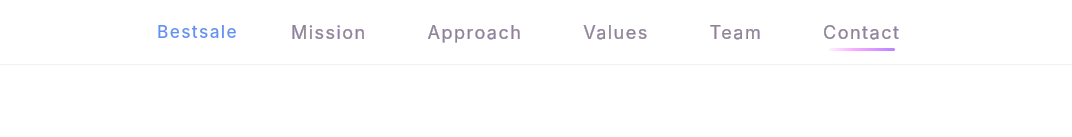
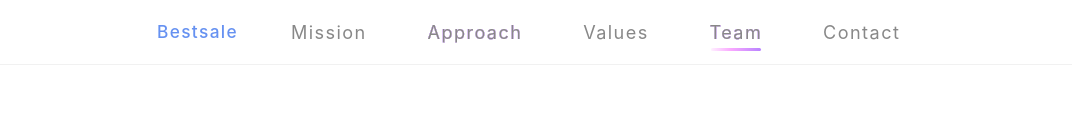
Before and after one commit to ygy2024/bestsalehome1, a React (Vite) app: page / in a window 1280 px wide. Shown: the top 137 px of the page, without its empty margins (105-1177 px from the left). Built offline with nearby package versions, Linux system fonts and the light colour scheme.

Commit message:
your message

```diff
--- a/src/App.tsx
+++ b/src/App.tsx
@@ -101,8 +101,8 @@ export default function App() {
         const h2Height = el.offsetHeight;
         const rect = el.getBoundingClientRect();
         const delta = rect.top - navHeight;
-        // 拓宽激活区间：下方再拓宽2.5倍h2高度
-        const min = h2Height - 6 - 2.5 * h2Height;
+        // 激活区间上边缘限制为距离导航下边缘2倍h2高度
+        const min = navHeight + 2 * h2Height;
         const max = h2Height + 6 + 5 * h2Height;
         if (delta >= min && delta <= max) {
           const dist = Math.abs(delta - h2Height);
```
